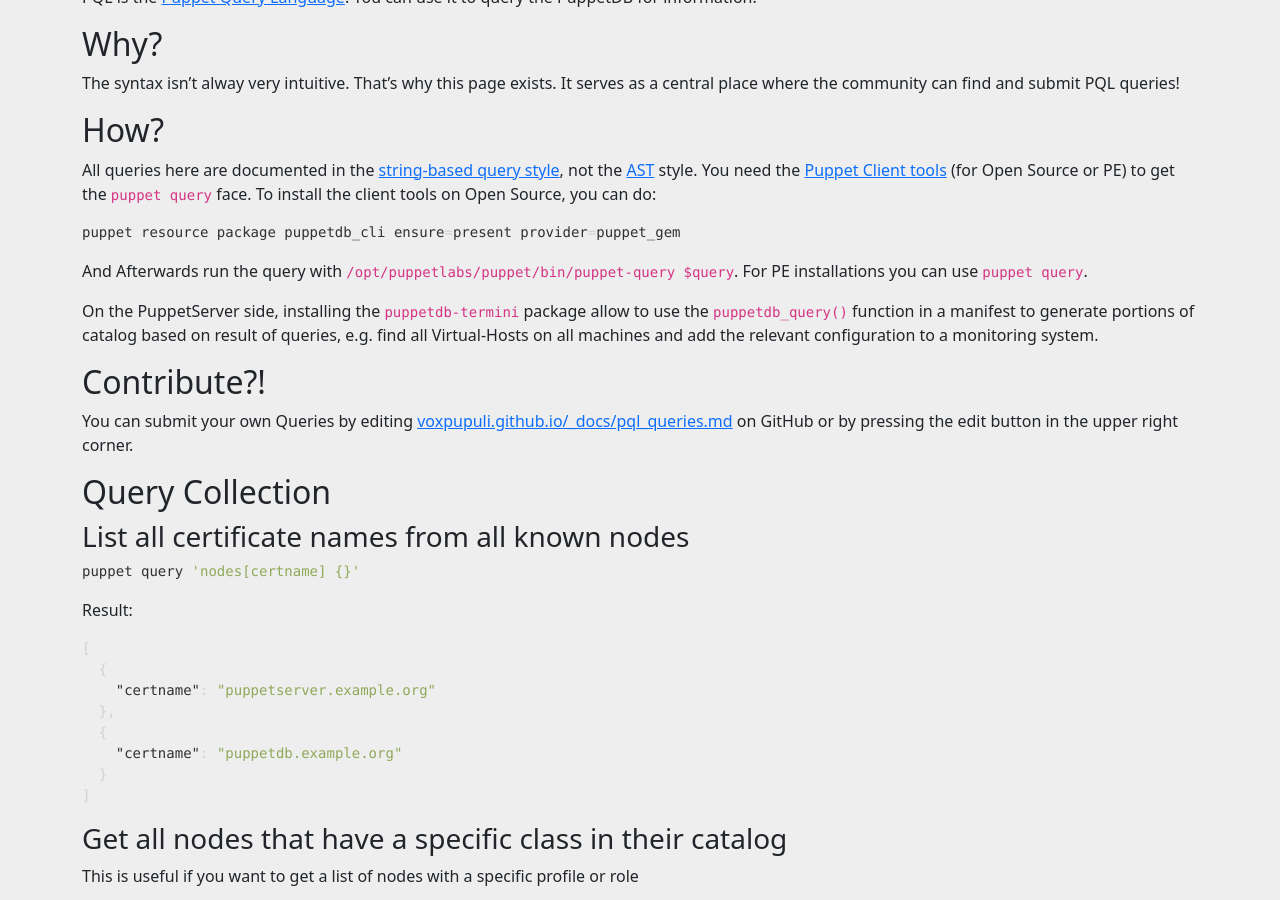
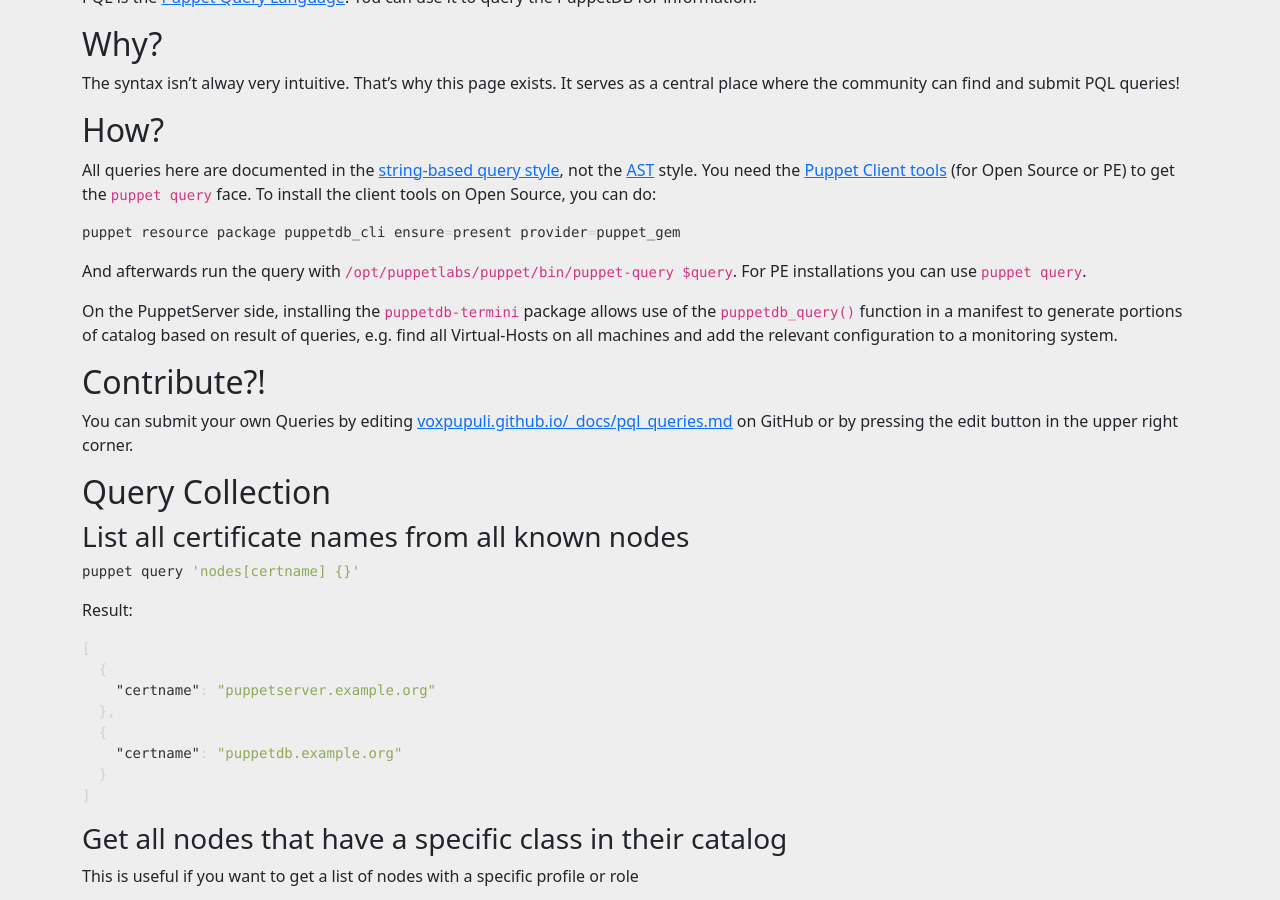
Before and after one commit to voxpupuli/voxpupuli.github.io, a Jekyll site: the page built from _docs/pql_queries.md, in a window 1280 px wide and 900 px high, scrolled down 1144 px. Built offline with Jekyll 4.4.1, drawn with Linux system fonts in a browser that asks for light colours; nearby versions of some CDN libraries.

Commit message:
pql_queries: grammar fixes

````diff
--- a/_docs/pql_queries.md
+++ b/_docs/pql_queries.md
@@ -24,9 +24,9 @@
 puppet resource package puppetdb_cli ensure=present provider=puppet_gem
 ```
 
-And Afterwards run the query with `/opt/puppetlabs/puppet/bin/puppet-query $query`. For PE installations you can use `puppet query`.
+And afterwards run the query with `/opt/puppetlabs/puppet/bin/puppet-query $query`. For PE installations you can use `puppet query`.
 
-On the PuppetServer side, installing the `puppetdb-termini` package allow to use the `puppetdb_query()` function in a manifest to generate portions of catalog based on result of queries, e.g. find all Virtual-Hosts on all machines and add the relevant configuration to a monitoring system.
+On the PuppetServer side, installing the `puppetdb-termini` package allows use of the `puppetdb_query()` function in a manifest to generate portions of catalog based on result of queries, e.g. find all Virtual-Hosts on all machines and add the relevant configuration to a monitoring system.
 
 ## Contribute?!
 
````
